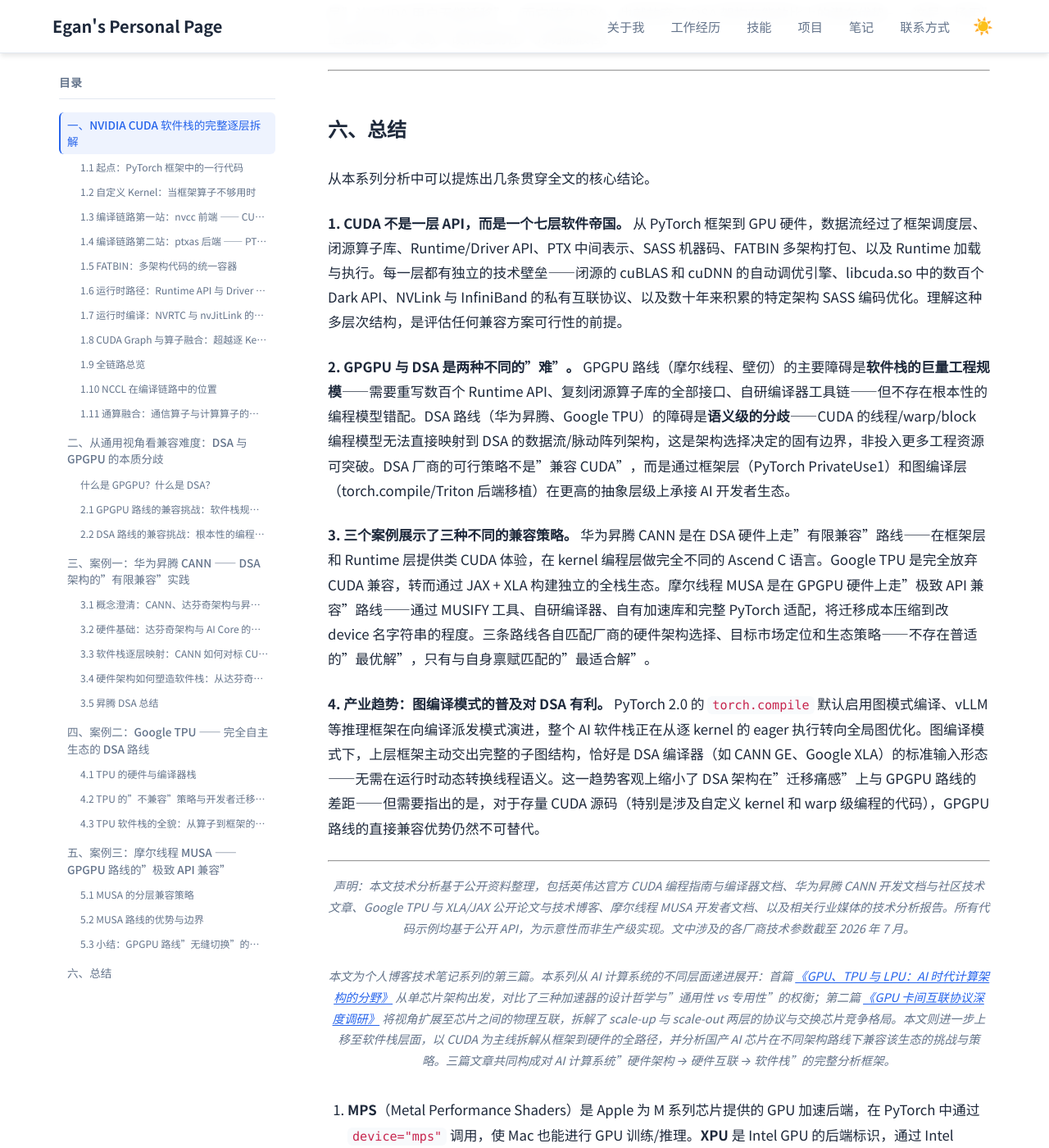
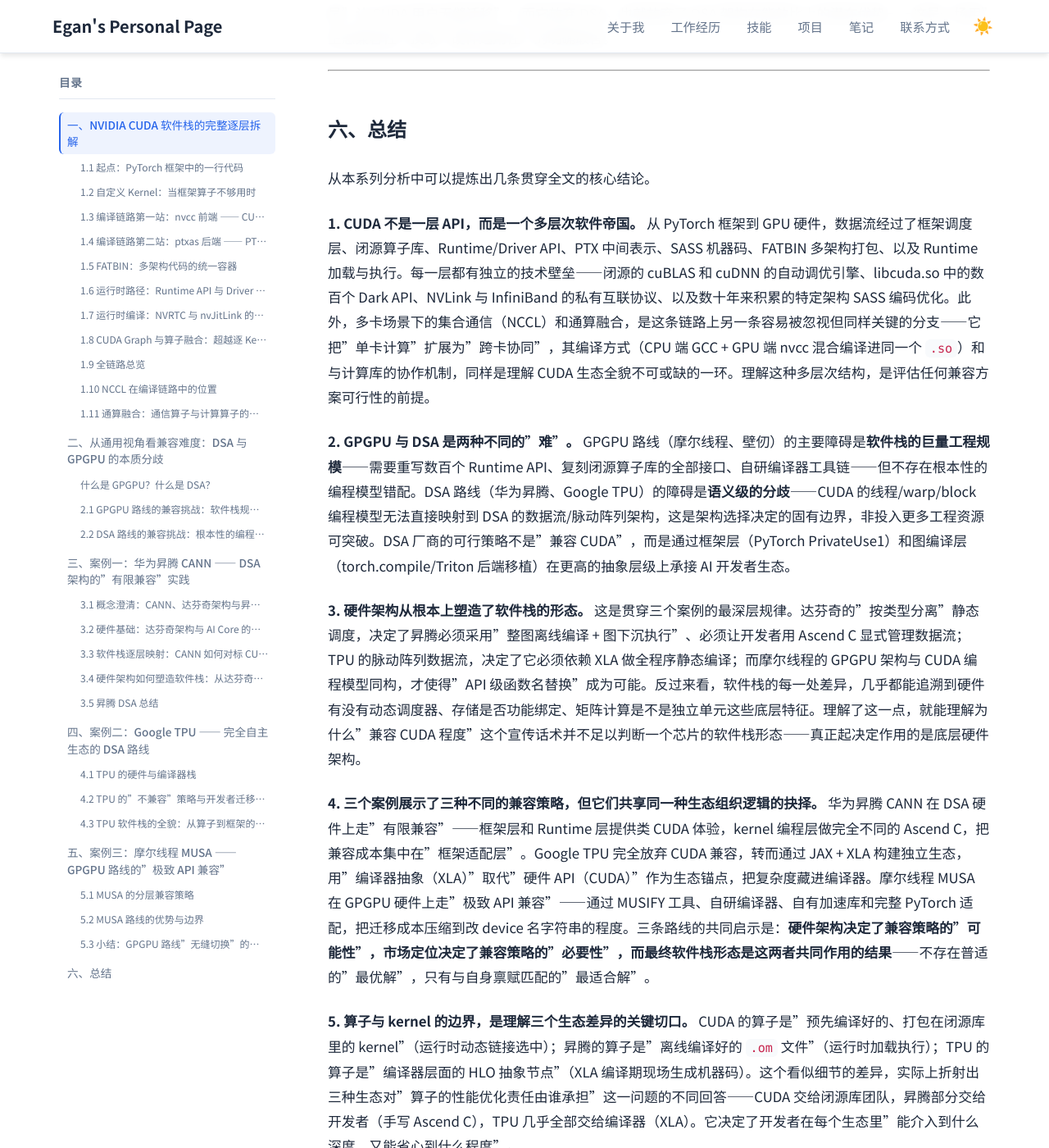
Before and after one commit to Lejun-Hu/Lejun-Hu.github.io, a Jekyll site: the page built from _notes/2026-8-15-cuda-ecosystem-compatibility.md, in a window 1280 px wide and 1400 px high, scrolled down 58611 px. Shown: the whole window at 82% size. Built offline with Jekyll 4.4.1, drawn with Linux system fonts in a browser that asks for light colours; some of the changed text lies outside the part shown.

Commit message:
rewrite conclusion: keep core points, add hardware-shapes-software and operator-kernel boundary insights

```diff
--- a/_notes/2026-8-15-cuda-ecosystem-compatibility.md
+++ b/_notes/2026-8-15-cuda-ecosystem-compatibility.md
@@ -1193,13 +1193,17 @@ MUSA 路线最大的优势在于开发者体验——从 CUDA 生态迁移的摩
 
 从本系列分析中可以提炼出几条贯穿全文的核心结论。
 
-**1. CUDA 不是一层 API，而是一个七层软件帝国。** 从 PyTorch 框架到 GPU 硬件，数据流经过了框架调度层、闭源算子库、Runtime/Driver API、PTX 中间表示、SASS 机器码、FATBIN 多架构打包、以及 Runtime 加载与执行。每一层都有独立的技术壁垒——闭源的 cuBLAS 和 cuDNN 的自动调优引擎、libcuda.so 中的数百个 Dark API、NVLink 与 InfiniBand 的私有互联协议、以及数十年来积累的特定架构 SASS 编码优化。理解这种多层次结构，是评估任何兼容方案可行性的前提。
+**1. CUDA 不是一层 API，而是一个多层次软件帝国。** 从 PyTorch 框架到 GPU 硬件，数据流经过了框架调度层、闭源算子库、Runtime/Driver API、PTX 中间表示、SASS 机器码、FATBIN 多架构打包、以及 Runtime 加载与执行。每一层都有独立的技术壁垒——闭源的 cuBLAS 和 cuDNN 的自动调优引擎、libcuda.so 中的数百个 Dark API、NVLink 与 InfiniBand 的私有互联协议、以及数十年来积累的特定架构 SASS 编码优化。此外，多卡场景下的集合通信（NCCL）和通算融合，是这条链路上另一条容易被忽视但同样关键的分支——它把"单卡计算"扩展为"跨卡协同"，其编译方式（CPU 端 GCC + GPU 端 nvcc 混合编译进同一个 `.so`）和与计算库的协作机制，同样是理解 CUDA 生态全貌不可或缺的一环。理解这种多层次结构，是评估任何兼容方案可行性的前提。
 
 **2. GPGPU 与 DSA 是两种不同的"难"。** GPGPU 路线（摩尔线程、壁仞）的主要障碍是**软件栈的巨量工程规模**——需要重写数百个 Runtime API、复刻闭源算子库的全部接口、自研编译器工具链——但不存在根本性的编程模型错配。DSA 路线（华为昇腾、Google TPU）的障碍是**语义级的分歧**——CUDA 的线程/warp/block 编程模型无法直接映射到 DSA 的数据流/脉动阵列架构，这是架构选择决定的固有边界，非投入更多工程资源可突破。DSA 厂商的可行策略不是"兼容 CUDA"，而是通过框架层（PyTorch PrivateUse1）和图编译层（torch.compile/Triton 后端移植）在更高的抽象层级上承接 AI 开发者生态。
 
-**3. 三个案例展示了三种不同的兼容策略。** 华为昇腾 CANN 是在 DSA 硬件上走"有限兼容"路线——在框架层和 Runtime 层提供类 CUDA 体验，在 kernel 编程层做完全不同的 Ascend C 语言。Google TPU 是完全放弃 CUDA 兼容，转而通过 JAX + XLA 构建独立的全栈生态。摩尔线程 MUSA 是在 GPGPU 硬件上走"极致 API 兼容"路线——通过 MUSIFY 工具、自研编译器、自有加速库和完整 PyTorch 适配，将迁移成本压缩到改 device 名字符串的程度。三条路线各自匹配厂商的硬件架构选择、目标市场定位和生态策略——不存在普适的"最优解"，只有与自身禀赋匹配的"最适合解"。
+**3. 硬件架构从根本上塑造了软件栈的形态。** 这是贯穿三个案例的最深层规律。达芬奇的"按类型分离"静态调度，决定了昇腾必须采用"整图离线编译 + 图下沉执行"、必须让开发者用 Ascend C 显式管理数据流；TPU 的脉动阵列数据流，决定了它必须依赖 XLA 做全程序静态编译；而摩尔线程的 GPGPU 架构与 CUDA 编程模型同构，才使得"API 级函数名替换"成为可能。反过来看，软件栈的每一处差异，几乎都能追溯到硬件有没有动态调度器、存储是否功能绑定、矩阵计算是不是独立单元这些底层特征。理解了这一点，就能理解为什么"兼容 CUDA 程度"这个宣传话术并不足以判断一个芯片的软件栈形态——真正起决定作用的是底层硬件架构。
 
-**4. 产业趋势：图编译模式的普及对 DSA 有利。** PyTorch 2.0 的 `torch.compile` 默认启用图模式编译、vLLM 等推理框架在向编译派发模式演进，整个 AI 软件栈正在从逐 kernel 的 eager 执行转向全局图优化。图编译模式下，上层框架主动交出完整的子图结构，恰好是 DSA 编译器（如 CANN GE、Google XLA）的标准输入形态——无需在运行时动态转换线程语义。这一趋势客观上缩小了 DSA 架构在"迁移痛感"上与 GPGPU 路线的差距——但需要指出的是，对于存量 CUDA 源码（特别是涉及自定义 kernel 和 warp 级编程的代码），GPGPU 路线的直接兼容优势仍然不可替代。
+**4. 三个案例展示了三种不同的兼容策略，但它们共享同一种生态组织逻辑的抉择。** 华为昇腾 CANN 在 DSA 硬件上走"有限兼容"——框架层和 Runtime 层提供类 CUDA 体验，kernel 编程层做完全不同的 Ascend C，把兼容成本集中在"框架适配层"。Google TPU 完全放弃 CUDA 兼容，转而通过 JAX + XLA 构建独立生态，用"编译器抽象（XLA）"取代"硬件 API（CUDA）"作为生态锚点，把复杂度藏进编译器。摩尔线程 MUSA 在 GPGPU 硬件上走"极致 API 兼容"——通过 MUSIFY 工具、自研编译器、自有加速库和完整 PyTorch 适配，把迁移成本压缩到改 device 名字符串的程度。三条路线的共同启示是：**硬件架构决定了兼容策略的"可能性"，市场定位决定了兼容策略的"必要性"，而最终软件栈形态是这两者共同作用的结果**——不存在普适的"最优解"，只有与自身禀赋匹配的"最适合解"。
+
+**5. 算子与 kernel 的边界，是理解三个生态差异的关键切口。** CUDA 的算子是"预先编译好的、打包在闭源库里的 kernel"（运行时动态链接选中）；昇腾的算子是"离线编译好的 `.om` 文件"（运行时加载执行）；TPU 的算子是"编译器层面的 HLO 抽象节点"（XLA 编译期现场生成机器码）。这个看似细节的差异，实际上折射出三种生态对"算子的性能优化责任由谁承担"这一问题的不同回答——CUDA 交给闭源库团队，昇腾部分交给开发者（手写 Ascend C），TPU 几乎全部交给编译器（XLA）。它决定了开发者在每个生态里"能介入到什么深度、又能省心到什么程度"。
+
+**6. 产业趋势：图编译模式的普及对 DSA 有利。** PyTorch 2.0 的 `torch.compile` 默认启用图模式编译、vLLM 等推理框架在向编译派发模式演进，整个 AI 软件栈正在从逐 kernel 的 eager 执行转向全局图优化。图编译模式下，上层框架主动交出完整的子图结构，恰好是 DSA 编译器（如 CANN GE、Google XLA）的标准输入形态——无需在运行时动态转换线程语义。这一趋势客观上缩小了 DSA 架构在"迁移痛感"上与 GPGPU 路线的差距——但需要指出的是，对于存量 CUDA 源码（特别是涉及自定义 kernel 和 warp 级编程的代码），GPGPU 路线的直接兼容优势仍然不可替代。
 
 ---
 
```
